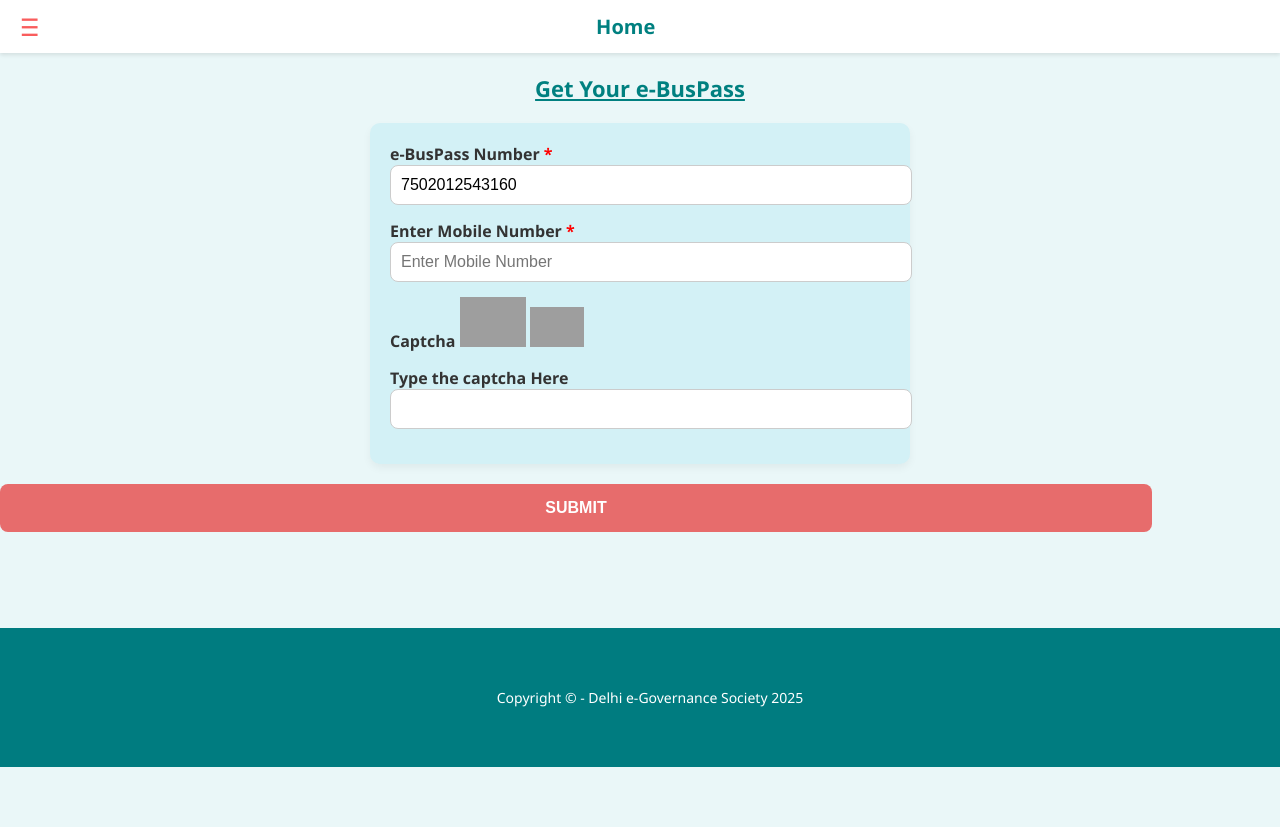
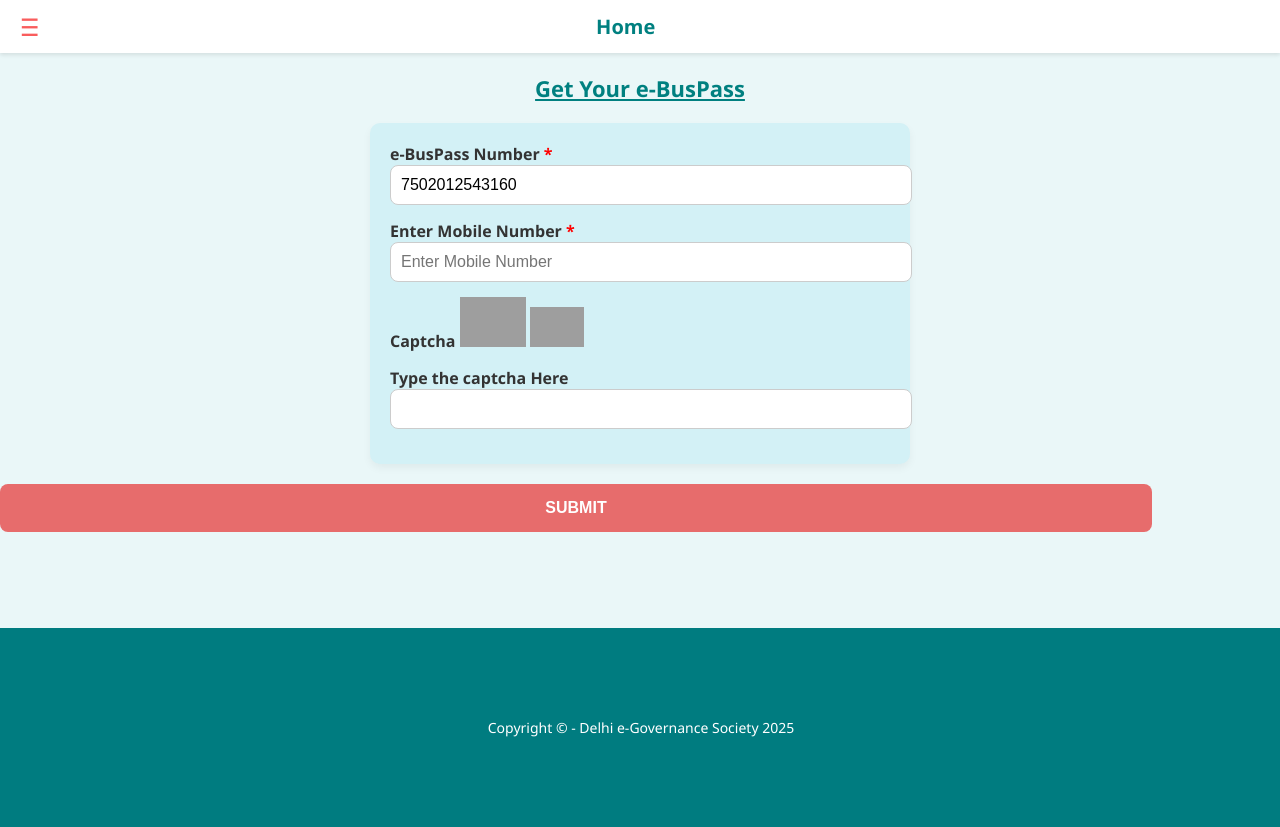
Before and after one commit to dtcpass-delhi-gov-inview-epass-no/7502012543161, a plain HTML site: page index.html in a window 1280 px wide. Before the commit the page ends 800 px from the top, so only its background shows below. Drawn offline with Linux system fonts and the light colour scheme; grey boxes are pictures that could not be loaded.

Commit message:
Update index.html

```diff
--- a/index.html
+++ b/index.html
@@ -136,7 +136,7 @@
       background-color: #007c80;
       color: white;
       text-align: center;
-      padding: 60px 10px;
+      padding: 90px 1px;
       font-size: 14px;
       position: relative;
       bottom: 0;
```
